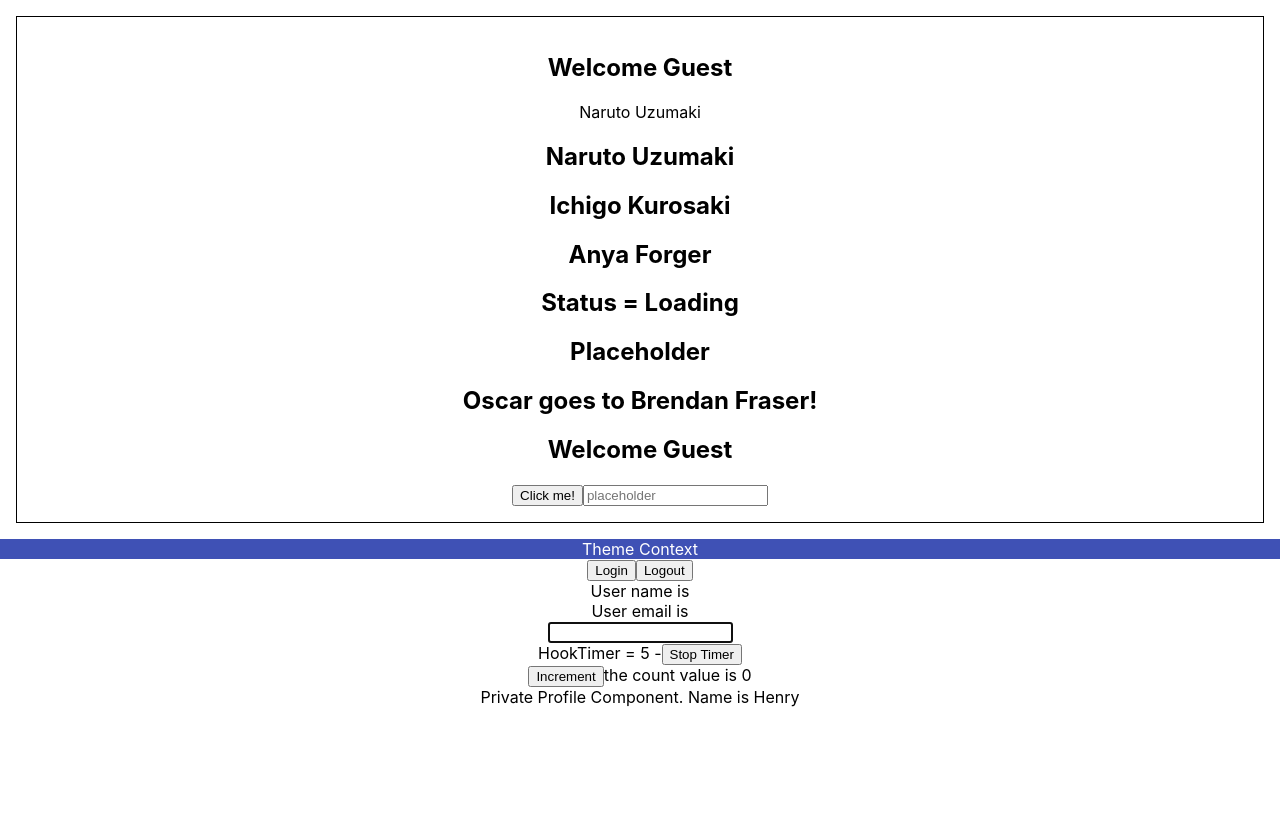
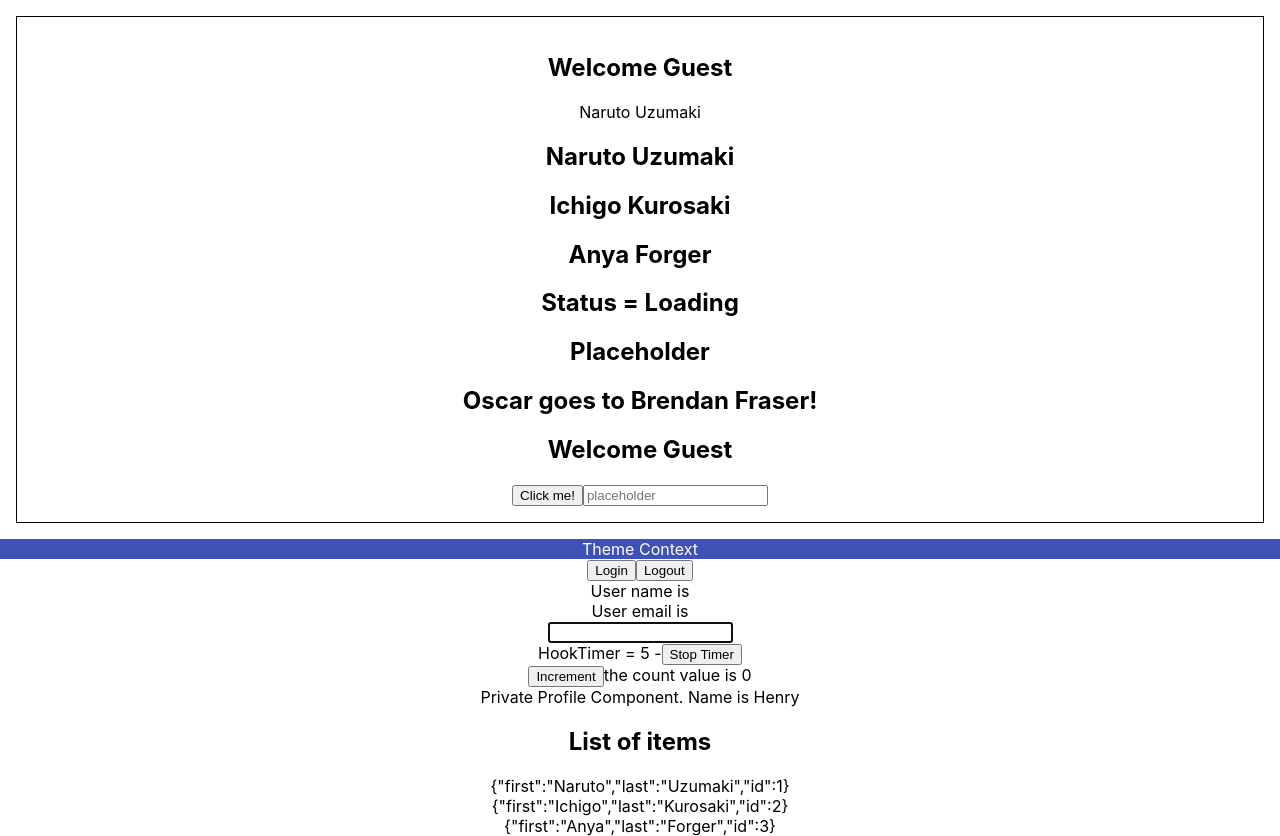
Before and after one commit to henryrding/practice, a React (Create React App) app in the folder typescript1/my-app/: page / in a window 1280 px wide. Before the commit the page ends 800 px from the top, so only its background shows below. Built offline with nearby package versions, Linux system fonts and the light colour scheme; the HTML template or start-up script is replaced by a standard one.

Commit message:
generics.

```diff
--- a/typescript1/my-app/src/App.tsx
+++ b/typescript1/my-app/src/App.tsx
@@ -8,6 +8,7 @@
 import { ThemeContextProvider } from './components/context/ThemeContext';
 import { User } from './components/context/User';
 import { UserContextProvider } from './components/context/UserContext';
+import { List } from './components/generics/List';
 import { Greet } from './components/Greet';
 import { Heading } from './components/Heading';
 import { Input } from './components/Input';
@@ -70,6 +71,31 @@
       <MutableRef />
       <Counter message={'the count value is'} />
       <Private isLoggedIn={true} component={Profile} />
+      {/* <List
+        items={['Henry', 'Kevin', 'Jacob']}
+        onClick={(item) => console.log(item)}
+      />
+      <List items={[1, 2, 3]} onClick={(item) => console.log(item)} /> */}
+      <List
+        items={[
+          {
+            first: 'Naruto',
+            last: 'Uzumaki',
+            id: 1,
+          },
+          {
+            first: 'Ichigo',
+            last: 'Kurosaki',
+            id: 2,
+          },
+          {
+            first: 'Anya',
+            last: 'Forger',
+            id: 3,
+          },
+        ]}
+        onClick={(item) => console.log(item)}
+      />
     </div>
   );
 }
--- /dev/null
+++ b/typescript1/my-app/src/components/generics/List.tsx
@@ -0,0 +1,22 @@
+type ListProps<T> = {
+  items: T[];
+  onClick: (value: T) => void;
+};
+
+export const List = <T extends { id: number }>({
+  items,
+  onClick,
+}: ListProps<T>) => {
+  return (
+    <div>
+      <h2>List of items</h2>
+      {items.map((item, index) => {
+        return (
+          <div key={item.id} onClick={() => onClick(item)}>
+            {JSON.stringify(item)}
+          </div>
+        );
+      })}
+    </div>
+  );
+};
```
